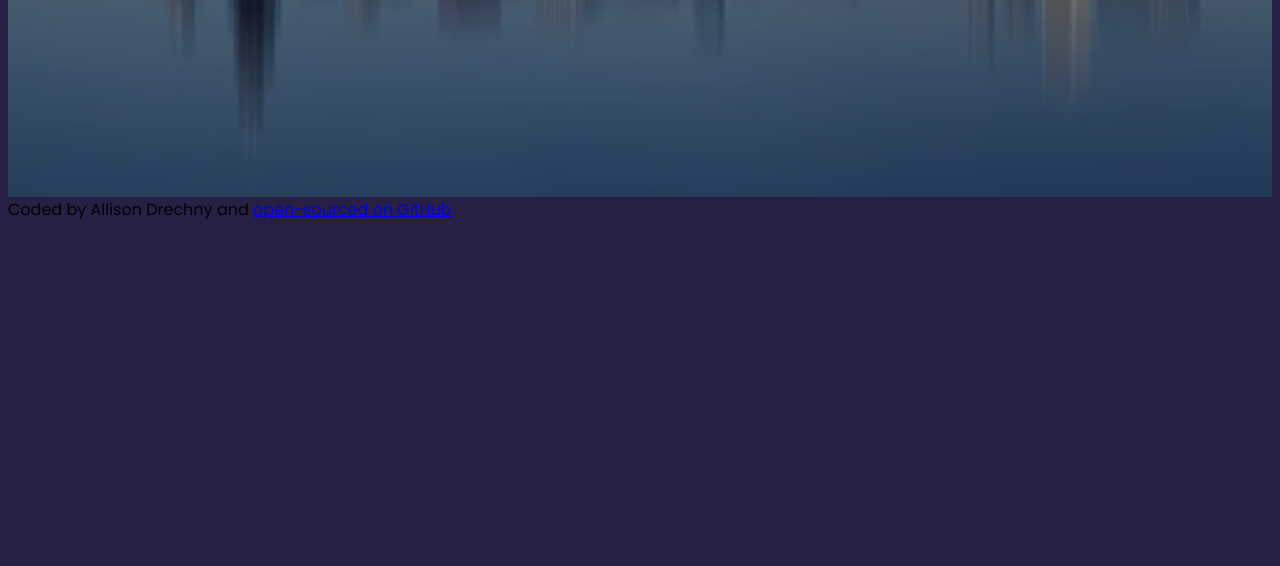
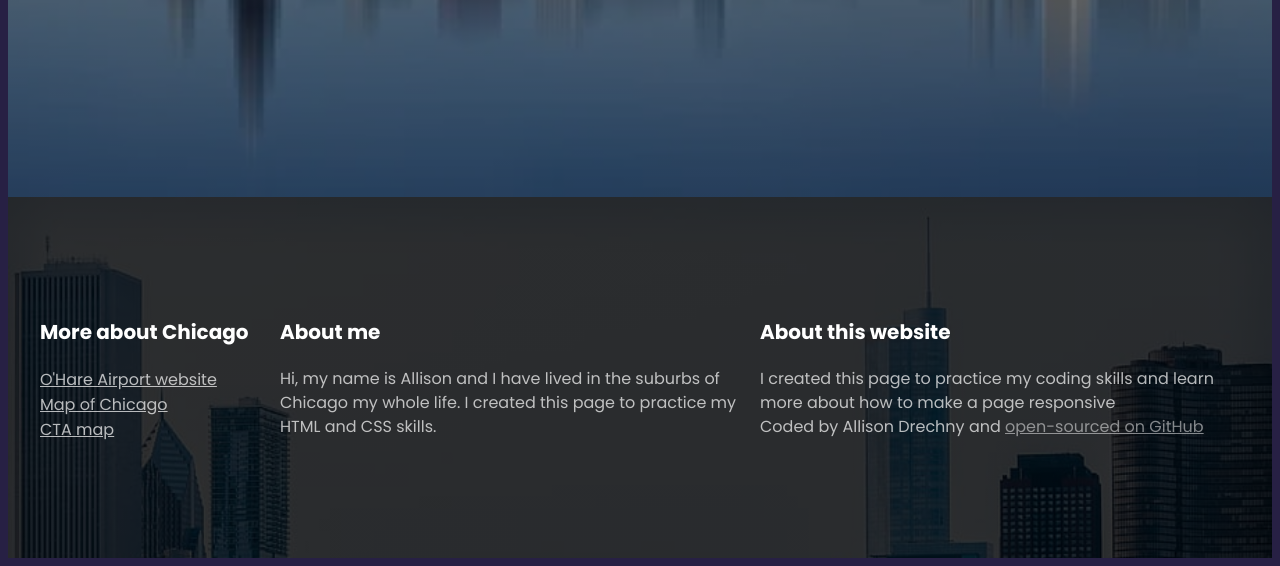
Before and after one commit to adrechny/chicago-project, a plain HTML site: page index.html in a window 1280 px wide. Shown: the part 644-1210 px from the top of the page. Before the commit the page ends 874 px from the top, so only its background shows below. Drawn offline with Linux system fonts and the light colour scheme.

Commit message:
Updated and styled footer

```diff
--- a/index.html
+++ b/index.html
@@ -21,12 +21,56 @@
         <h2>The best of the Midwest</h2>
         <a href="#more">Learn more</a>
       </header>
+      <footer>
+        <section class="grid">
+          <div>
+            <h3>More about Chicago</h3>
+            <ul>
+              <li>
+                <a
+                  href="https://www.flychicago.com/ohare/home/pages/default.aspx"
+                  target="_blank"
+                  >O'Hare Airport website</a
+                >
+              </li>
+              <li>
+                <a
+                  href="https://gisgeography.com/chicago-map-illinois/"
+                  target="_blank"
+                  >Map of Chicago</a
+                >
+              </li>
+              <li>
+                <a href="https://www.transitchicago.com/maps/" target="_blank"
+                  >CTA map</a
+                >
+              </li>
+            </ul>
+          </div>
+          <div>
+            <h3>About me</h3>
+            <p>
+              Hi, my name is Allison and I have lived in the suburbs of Chicago
+              my whole life. I created this page to practice my HTML and CSS
+              skills.
+            </p>
+          </div>
+          <div>
+            <h3>About this website</h3>
+            <p>
+              I created this page to practice my coding skills and learn more
+              about how to make a page responsive
+              <br />
+              Coded by Allison Drechny and
+              <a
+                href="https://github.com/adrechny/chicago-project"
+                target="_blank"
+                >open-sourced on GitHub</a
+              >
+            </p>
+          </div>
+        </section>
+      </footer>
     </div>
-    <footer>
-      Coded by Allison Drechny and
-      <a href="https://github.com/adrechny/chicago-project" target="_blank"
-        >open-sourced on GitHub</a
-      >
-    </footer>
   </body>
 </html>
--- a/src/styles.css
+++ b/src/styles.css
@@ -5,6 +5,16 @@ body {
 
 .container {
   max-width: 1400px;
+  margin: 0 auto;
+}
+
+.grid {
+  display: grid;
+  grid-template-columns: 1fr 2fr 2fr;
+}
+
+section {
+  max-width: 1200px;
   margin: 0 auto;
 }
 
@@ -55,7 +65,45 @@ header a {
   text-decoration: none;
 }
 
-@media (max-width: 900px) {
+footer {
+  color: white;
+  background-image: linear-gradient(rgba(0, 0, 0, 0.8), rgba(0, 0, 0, 0.8)),
+    url("../images/navy-pier.jpg");
+  background-repeat: none;
+  background-size: cover;
+  padding: 100px 0;
+}
+
+footer h3 {
+  font-weight: 700;
+  font-size: 20px;
+  line-height: 30px;
+}
+
+footer p {
+  font-weight: 400;
+  font-size: 16px;
+  line-height: 24px;
+  opacity: 0.7;
+  margin-right: 20px;
+}
+
+footer ul {
+  padding: 0;
+}
+
+footer li {
+  list-style: none;
+  margin: 0;
+  padding: 0;
+}
+
+footer a {
+  color: white;
+  opacity: 0.7;
+}
+
+@media (max-width: 960px) {
   header {
     padding: 60px 0;
   }
```
